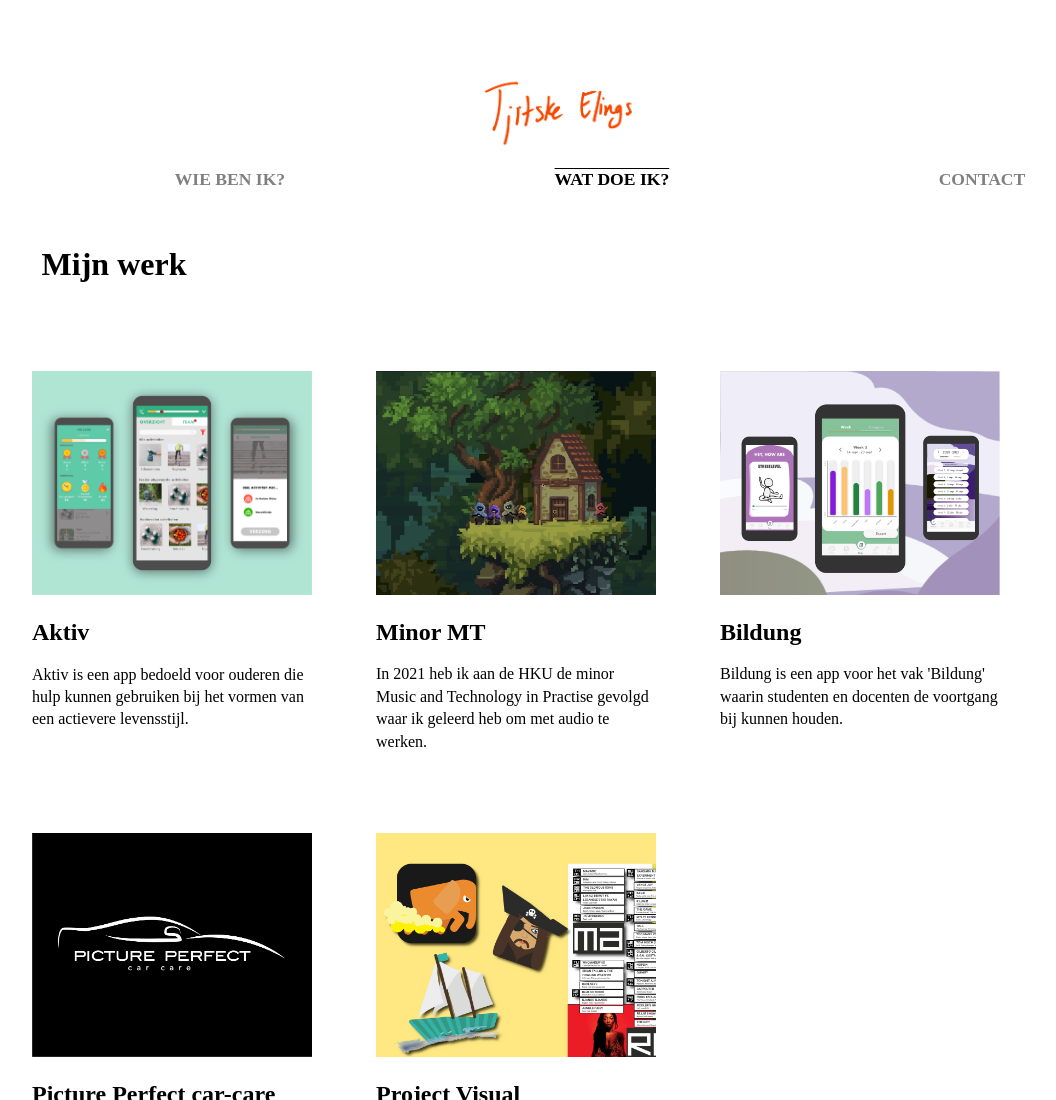
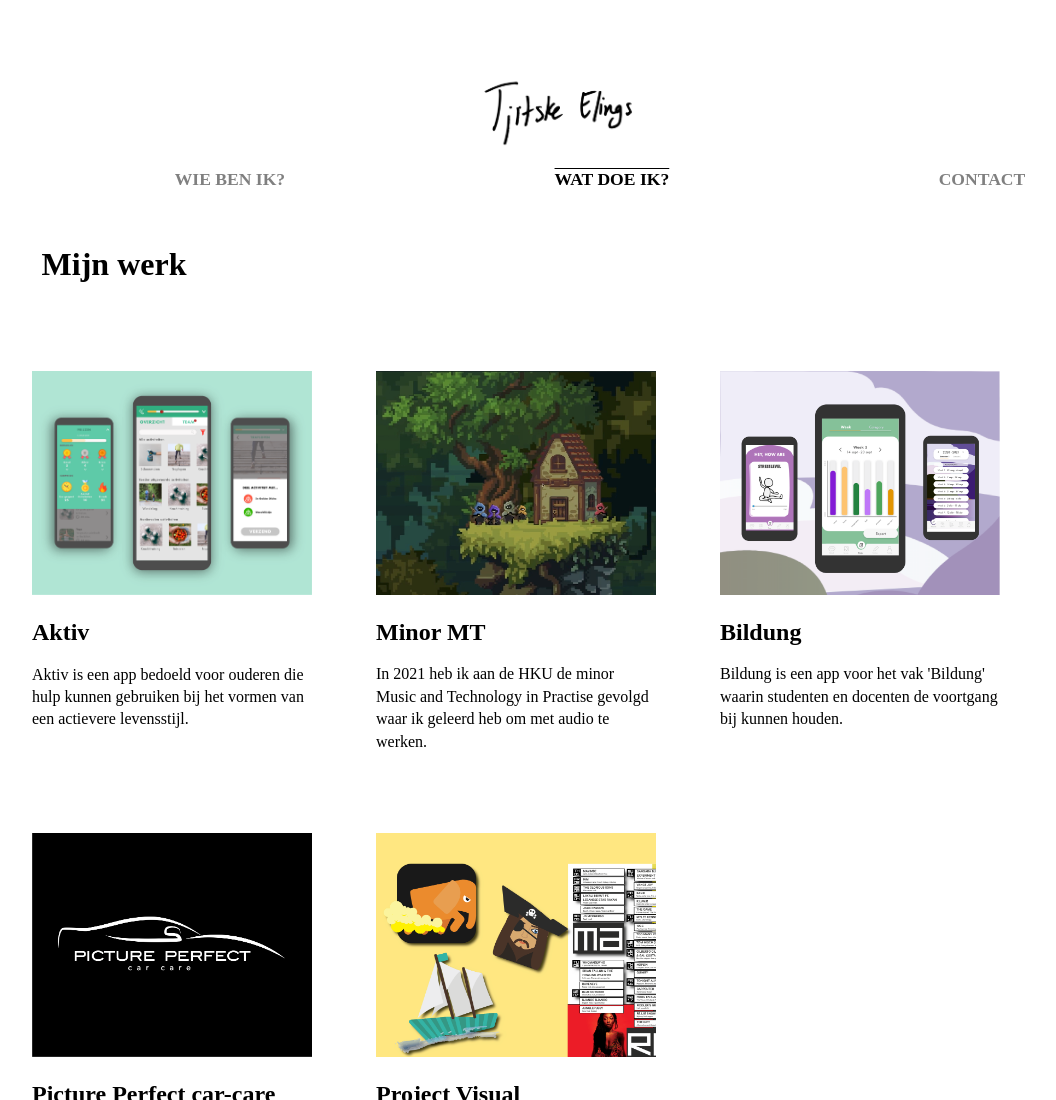
Before and after one commit to tjitskelings/portfolio, a plain HTML site: page portfolio.mijnwerk.html in a window 1280 px wide. Shown: the top 1100 px of the page, without its empty margins (88-1144 px from the left). Drawn offline with Linux system fonts and the light colour scheme; a web font is replaced by a local one.

Commit message:
Update portfolio.mijnwerk.html

```diff
--- a/portfolio.mijnwerk.html
+++ b/portfolio.mijnwerk.html
@@ -9,7 +9,7 @@
 
 <body>
 
-    <a href="index.html"><img class="logo" src="images/logo.hover.png"></a>
+    <a href="index.html"><img class="logo" src="images/logo.png"></a>
 
 
     <ul id="navbar">
```
